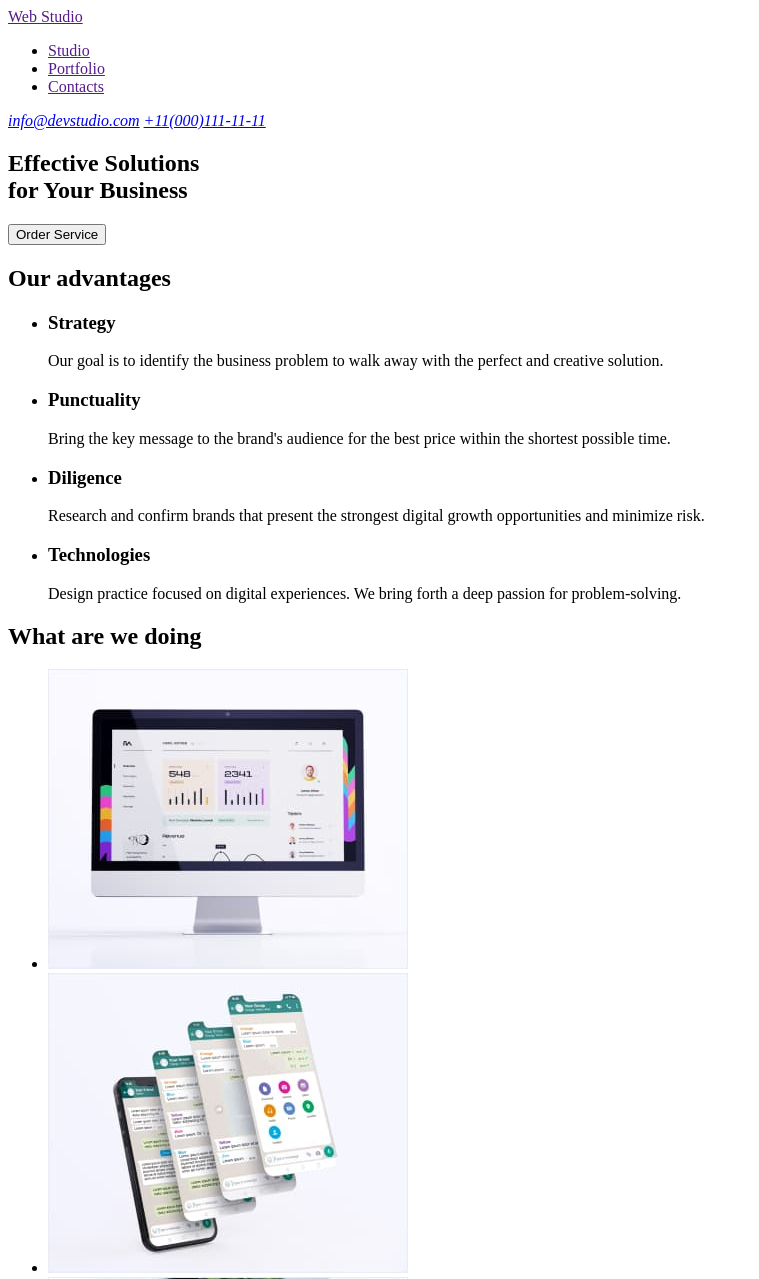
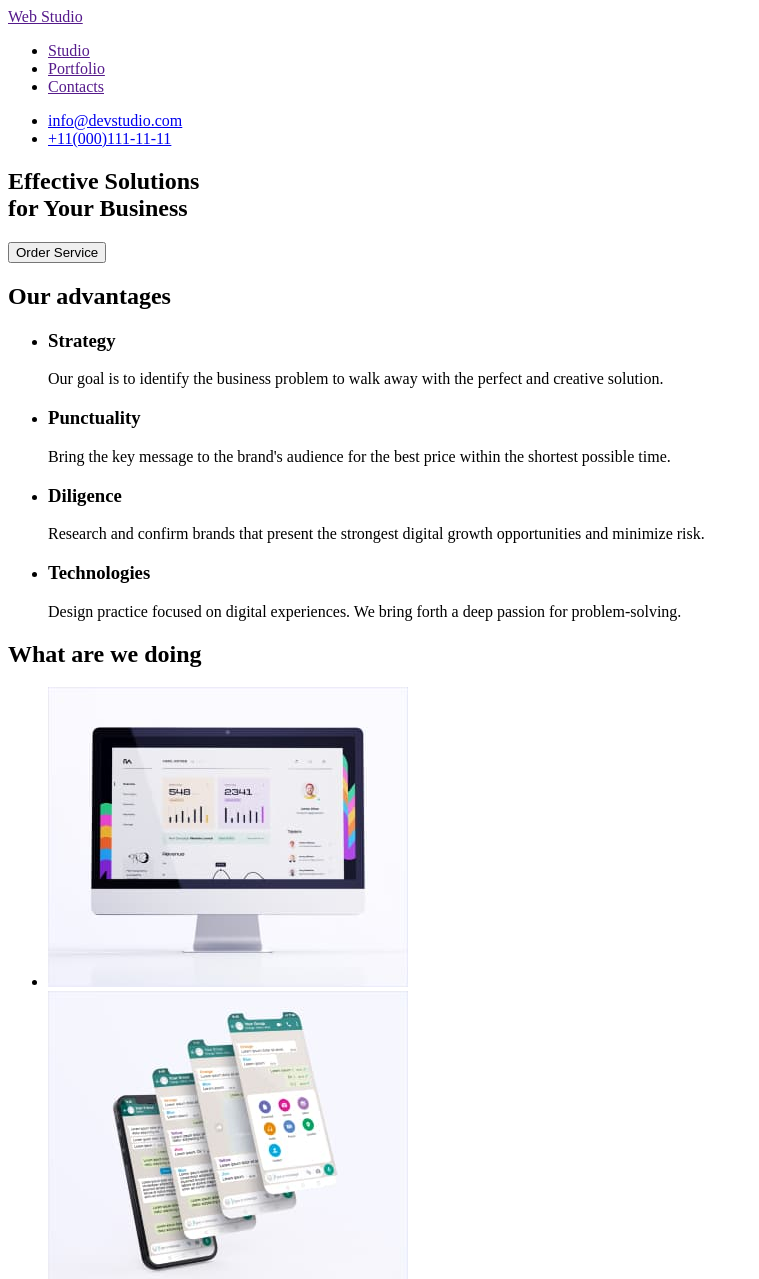
Before and after one commit to YanaKonovalova93/goit-markup-hw-01, a plain HTML site: page index.html in a window 1280 px wide. Shown: the top 1279 px of the page, without its empty margins (0-759 px from the left). Drawn offline with Linux system fonts and the light colour scheme.

Commit message:
Доработала исправления от ментора
1. Тэг адрес на список
2. в секции What are we doing удалила тэг ссылок

```diff
--- a/index.html
+++ b/index.html
@@ -22,10 +22,11 @@
             </ul>
             </nav>
 
-            <address>
-                <a href="mailto:info@devstudio.com">info@devstudio.com</a>
-                <a href="tel:+11(000)111-11-11">+11(000)111-11-11</a>
-            </address>
+            <ul>
+                <li><a href="mailto:info@devstudio.com">info@devstudio.com</a></li>
+                <li><a href="tel:+11(000)111-11-11">+11(000)111-11-11</a></li>
+            </ul>
+
 
     </header>
 
@@ -59,9 +60,9 @@
         <section>
             <h2>What are we doing</h2>
             <ul>
-                <li><a href=""><img src="./images/comp.jpg" alt="pc monitor" width="360"></a></li>
-                <li><a href=""><img src="./images/app.jpg" alt="app options" width="360"></a></li>
-                <li><a href=""><img src="./images/phone.jpg" alt="phone screen" width="360"></a></li>
+                <li><img src="./images/comp.jpg" alt="pc monitor" width="360"></li>
+                <li><img src="./images/app.jpg" alt="app options" width="360"></li>
+                <li><img src="./images/phone.jpg" alt="phone screen" width="360"></li>
             </ul>
         </section>
         <section>
```
